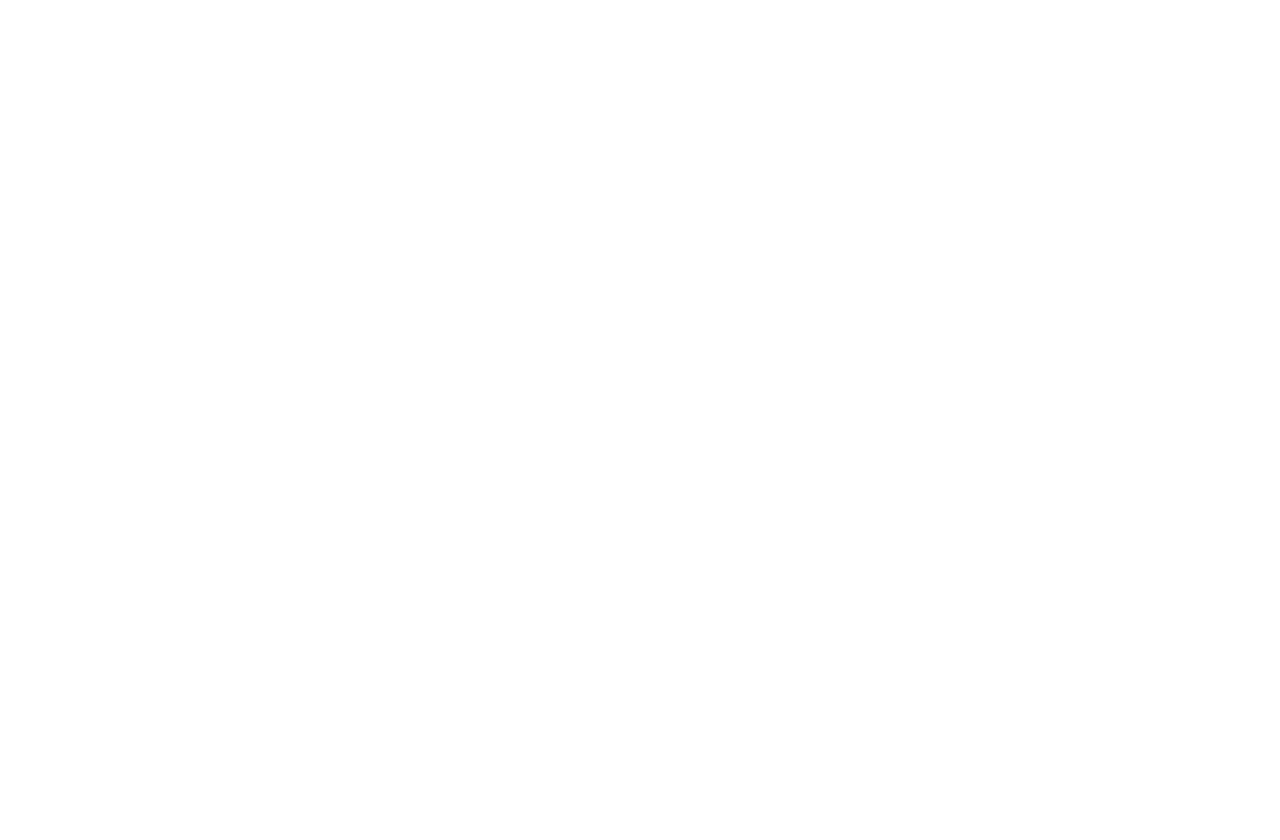
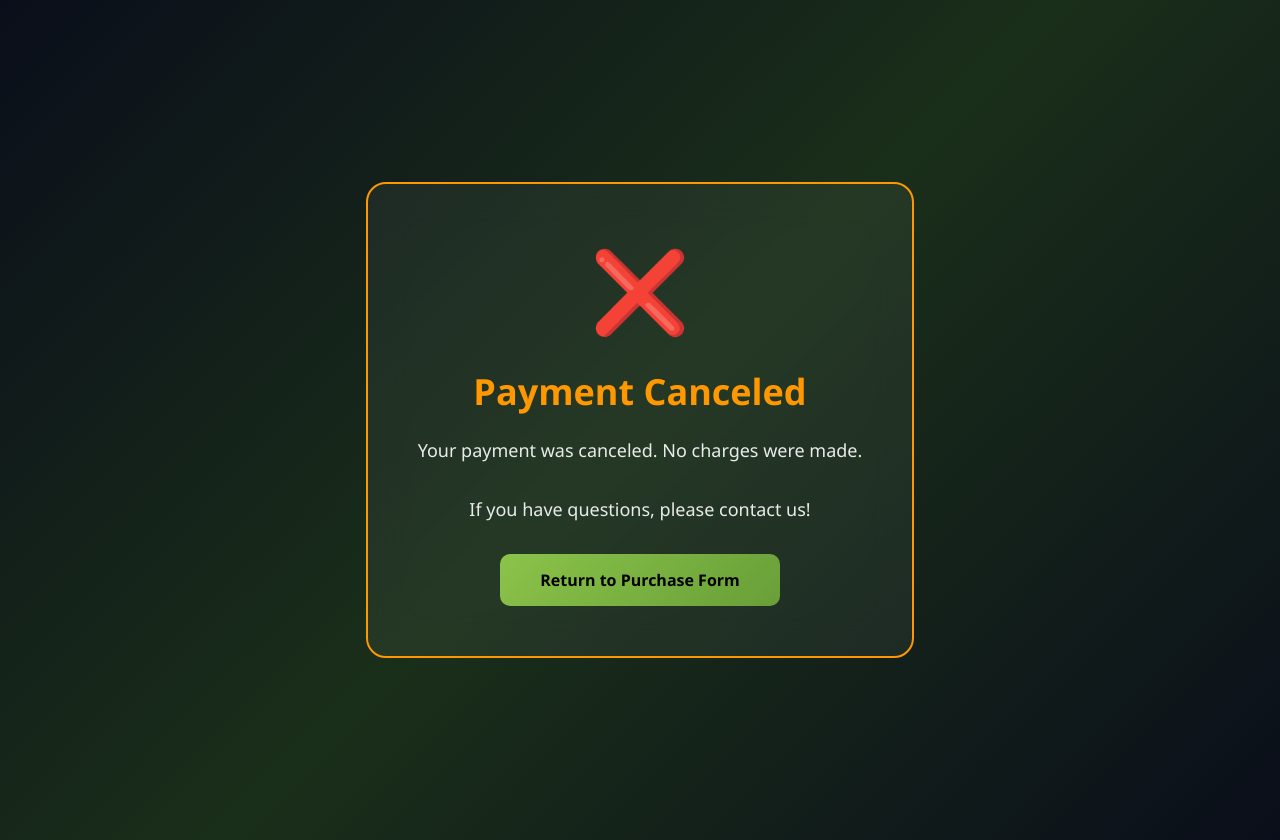
Before and after one commit to scoyne/NATR-2026, a plain HTML site: page cancel.html in a window 1280 px wide. Before the commit the page ends 800 px from the top, so only its background shows below. Drawn offline with Linux system fonts and the light colour scheme.

Commit message:
Update cancel.html
Updated the cancel page with CSS/HTML

```diff
--- a/cancel.html
+++ b/cancel.html
@@ -1 +1,66 @@
-<!-- CANCEL PAGE -->
+<!DOCTYPE html>
+<html lang="en">
+<head>
+    <meta charset="UTF-8">
+    <meta name="viewport" content="width=device-width, initial-scale=1.0">
+    <title>Payment Canceled - NATR</title>
+    <style>
+        body {
+            font-family: 'Segoe UI', sans-serif;
+            background: linear-gradient(135deg, #0a0e1a 0%, #1a2f1a 50%, #0a0e1a 100%);
+            color: white;
+            display: flex;
+            align-items: center;
+            justify-content: center;
+            min-height: 100vh;
+            margin: 0;
+            padding: 20px;
+        }
+        .cancel-card {
+            background: rgba(255, 255, 255, 0.05);
+            backdrop-filter: blur(20px);
+            border: 2px solid #ff9800;
+            border-radius: 20px;
+            padding: 50px;
+            text-align: center;
+            max-width: 600px;
+        }
+        .cancel-icon {
+            font-size: 80px;
+            margin-bottom: 20px;
+        }
+        h1 {
+            font-size: 36px;
+            color: #ff9800;
+            margin-bottom: 20px;
+        }
+        p {
+            font-size: 18px;
+            line-height: 1.6;
+            opacity: 0.9;
+            margin-bottom: 30px;
+        }
+        .btn {
+            background: linear-gradient(135deg, #8bc34a, #689f38);
+            color: #000;
+            padding: 15px 40px;
+            border: none;
+            border-radius: 10px;
+            font-size: 16px;
+            font-weight: 700;
+            text-decoration: none;
+            display: inline-block;
+            cursor: pointer;
+        }
+    </style>
+</head>
+<body>
+    <div class="cancel-card">
+        <div class="cancel-icon">❌</div>
+        <h1>Payment Canceled</h1>
+        <p>Your payment was canceled. No charges were made.</p>
+        <p>If you have questions, please contact us!</p>
+        <a href="/" class="btn">Return to Purchase Form</a>
+    </div>
+</body>
+</html>
```
